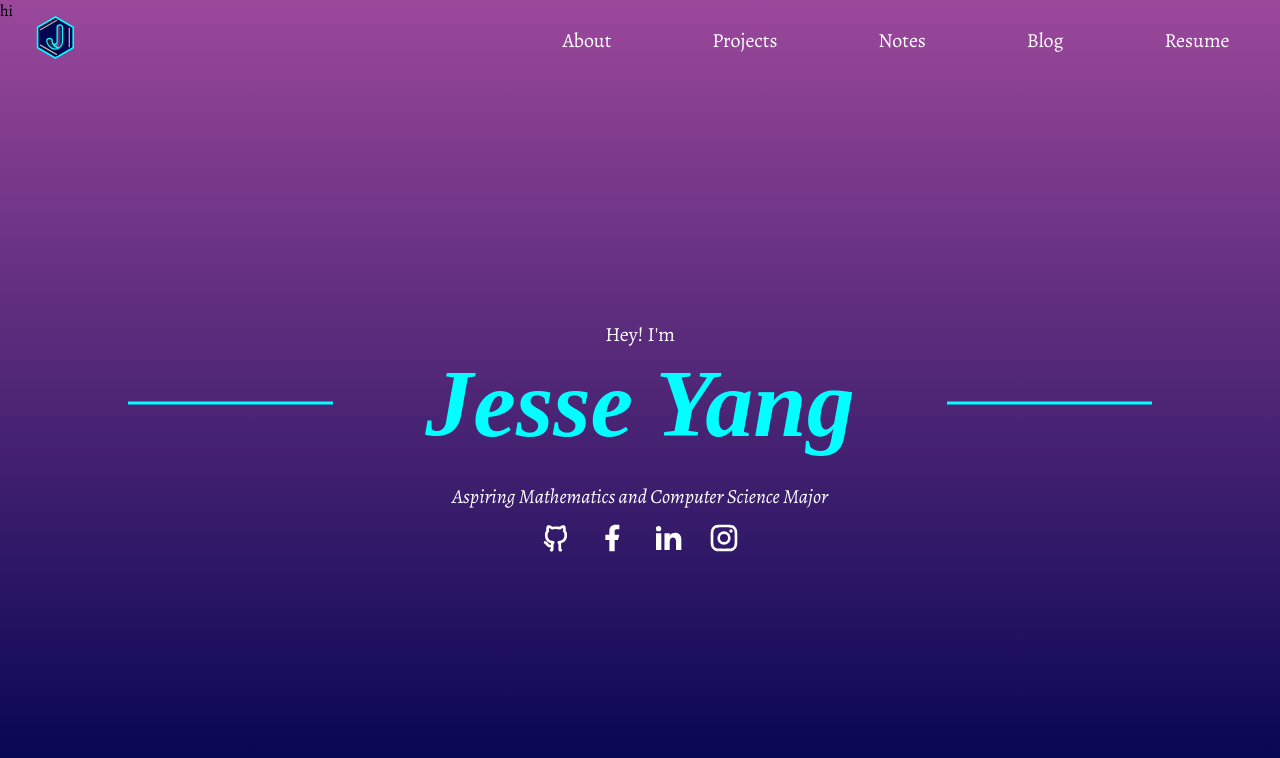
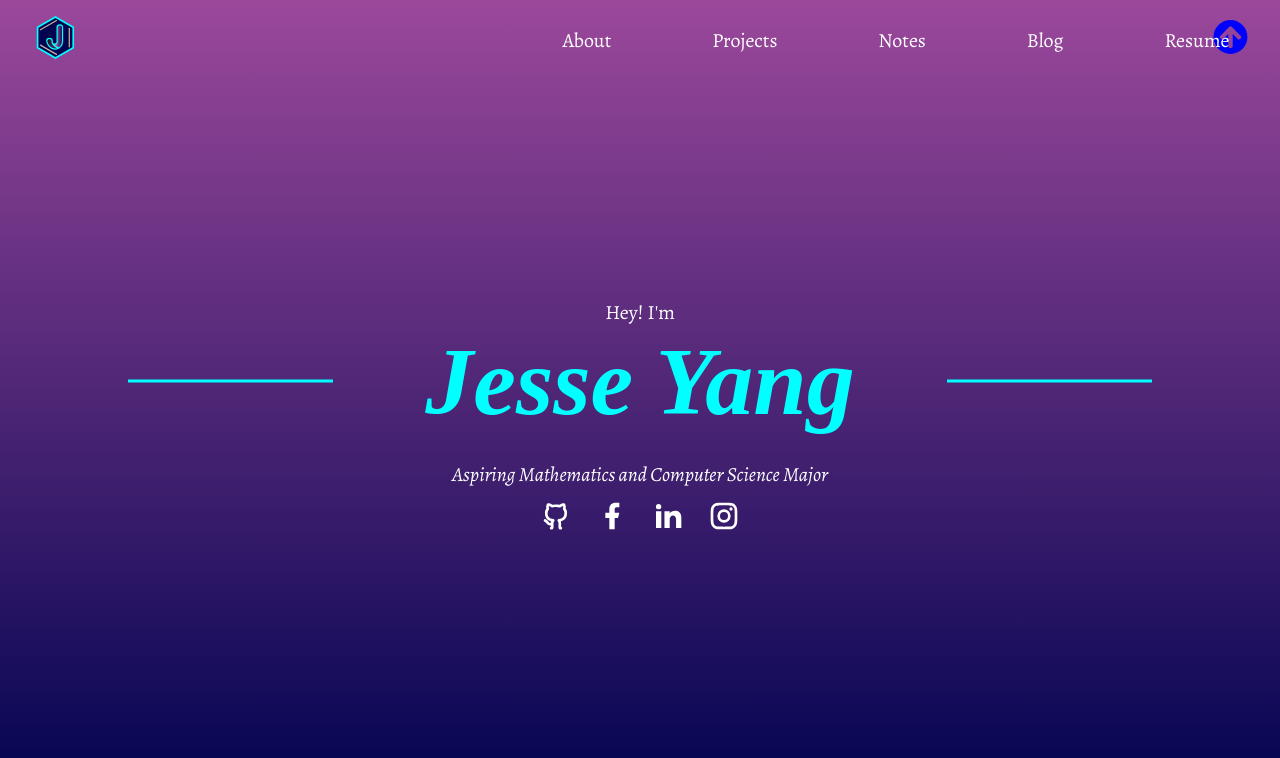
Before and after one commit to jesseyang432/jesseyang432.github.io, a React (Create React App) app: page / in a window 1280 px wide. Shown: the top 758 px of the page. Built offline with nearby package versions, Linux system fonts and the light colour scheme; a web font is replaced by a local one.

Commit message:
used FaArrowCircleUp

```diff
--- a/src/components/modules/Nav.js
+++ b/src/components/modules/Nav.js
@@ -1,6 +1,7 @@
 import React, {Component} from 'react';
 import { Link } from 'react-router-dom';
 import Logo from './Logo';
+import {FaArrowCircleUp} from 'react-icons/fa';
 
 class Nav extends Component {
   constructor(props) {
@@ -42,7 +43,7 @@ class Nav extends Component {
   render() {
     return (
         <>
-        <div className="Nav-totop">hi</div>
+        <div className="Nav-totop"><FaArrowCircleUp size={35} fill="blue" color="white"/></div>
         <nav className={this.state.displayed ? 'Nav-bar' : 'Nav-hidden'}>
             <div className="Nav-logo">
                 <Link to="/">
--- a/src/components/modules/_Nav.scss
+++ b/src/components/modules/_Nav.scss
@@ -7,6 +7,13 @@
 	// background-color: $purpureus;
 	// background-color: rgba(155, 72, 155, 0.975);
 	z-index: 3;
+}
+
+.Nav-totop {
+	position: fixed;
+	top: 40px;
+	right: 32px;
+	transform: translateY(-50%);
 }
 
 .Nav-active {
--- a/src/components/styles.css
+++ b/src/components/styles.css
@@ -91,6 +91,14 @@
   top: 0;
   position: fixed;
   z-index: 3;
+}
+
+.Nav-totop {
+  position: fixed;
+  top: 40px;
+  right: 32px;
+  -webkit-transform: translateY(-50%);
+          transform: translateY(-50%);
 }
 
 .Nav-active {
```
Also changed, not shown: 2 other files (tests, documents, lock files or other folders).
